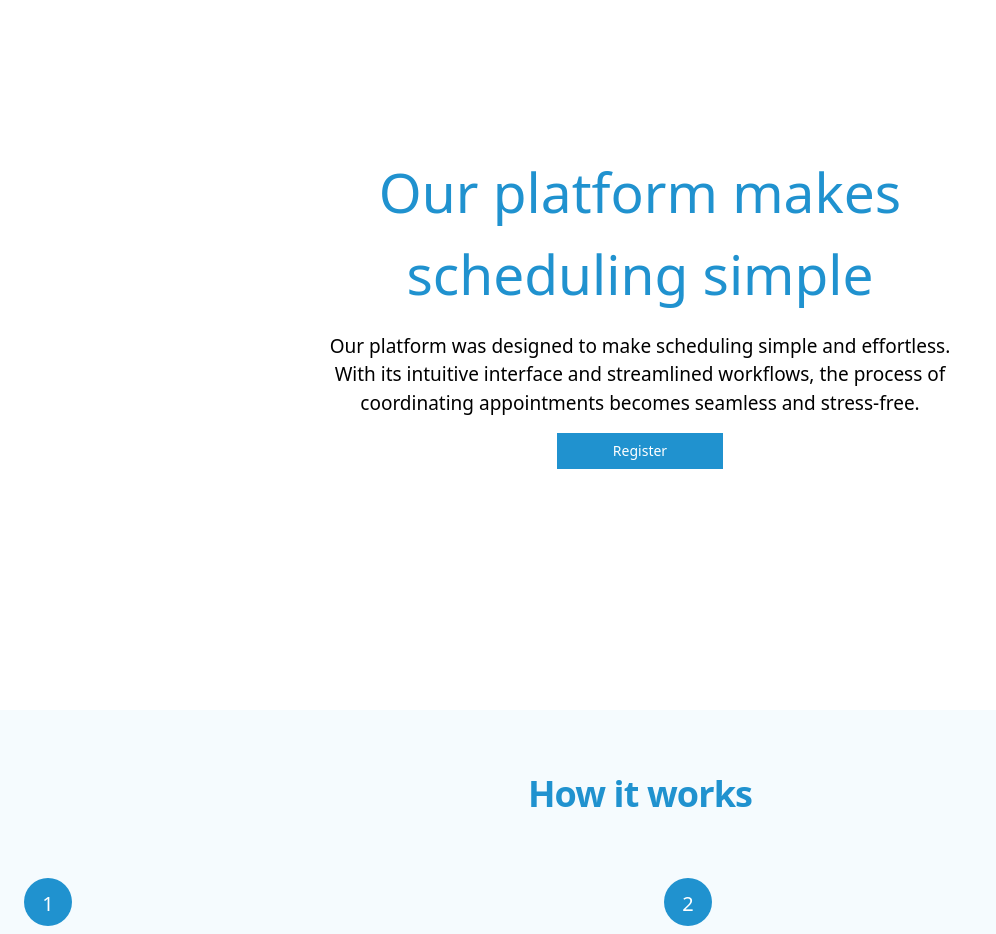
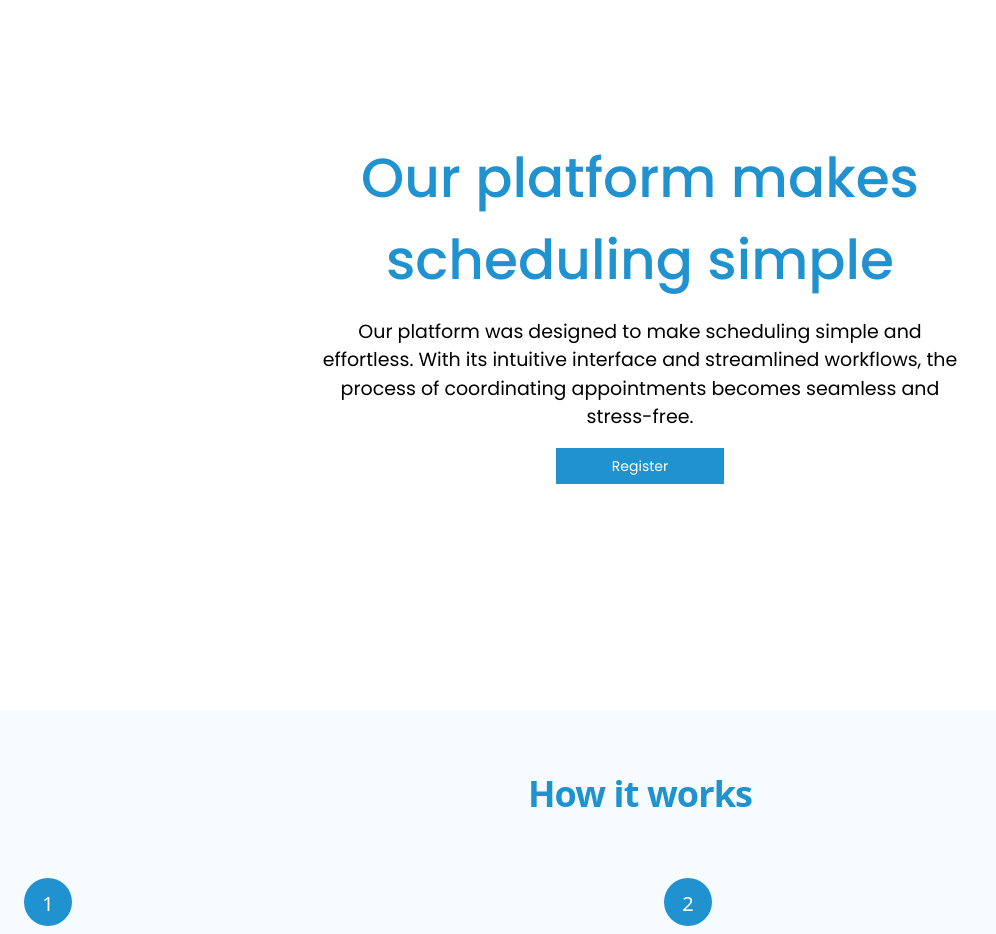
Before and after one commit to itskidus02/BackosSecond, a React (Vite) app: page / in a window 1280 px wide. Shown: the part 1480-2414 px from the top of the page, without its empty margins (0-996 px from the left). Built offline with nearby package versions, Linux system fonts and the light colour scheme.

Commit message:
third sec done

```diff
--- a/src/components/ThirdSec.jsx
+++ b/src/components/ThirdSec.jsx
@@ -4,14 +4,14 @@ const ThirdSec = () => {
   return (
     <div className="flex justify-center items-center h-screen">
       <div className="flex gap-4 flex-col items-center w-2/4 text-center mx-auto">
-        <div className="lg:text-[55px] md:text-[30px] text-[21px] text-[#2092CF]">
+        <div className="lg:text-[55px] font-poppins font-medium md:text-[30px] text-[21px] text-[#2092CF]">
           Our platform makes scheduling simple
         </div>
-        <div className="lg:text-[19px] md:text-[14px] text-[9px]">
+        <div className="lg:text-[19px] font-poppins md:text-[14px] text-[9px]">
           Our platform was designed to make scheduling simple and effortless. With its intuitive interface and streamlined workflows, the process of coordinating appointments becomes seamless and stress-free.
         </div>
         <div>
-          <button className="bg-[#2092CF] text-white p-2 lg:px-14 px-2 text-sm rounded-sm">
+          <button className="bg-[#2092CF] font-poppins text-white p-2 lg:px-14 px-2 text-sm rounded-sm">
             Register
           </button>
         </div>
```
